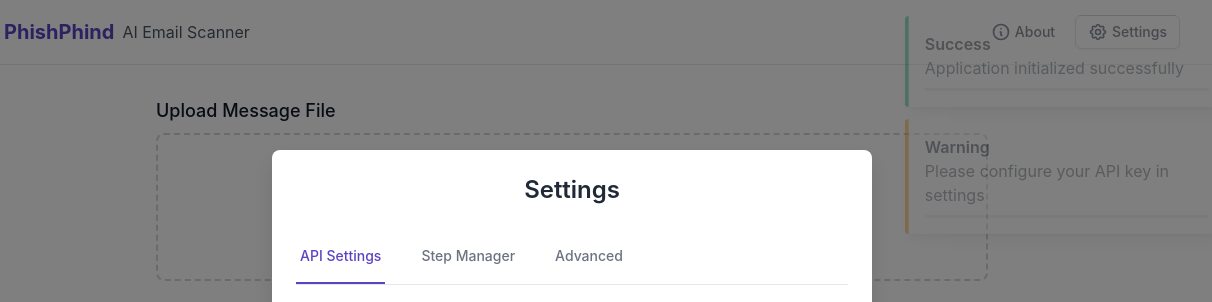
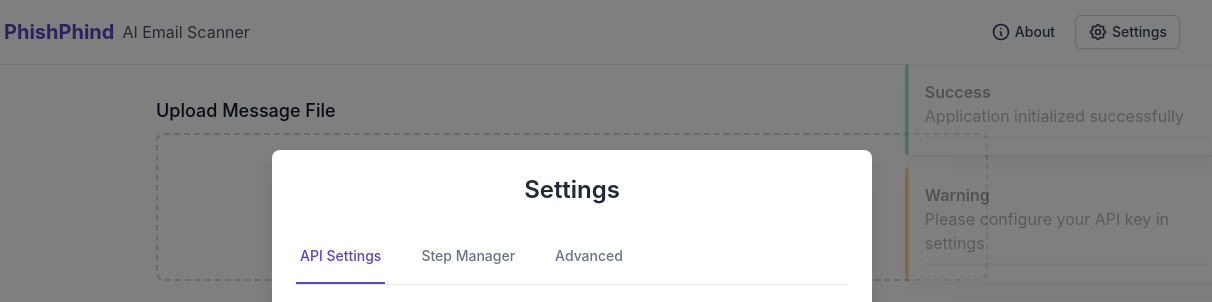
Before and after one commit to MitchBoss/PhishPhind-AI-Email-Scanner, a plain HTML site: page index.html in a window 1280 px wide. Shown: the top 302 px of the page, 68-1280 px from the left. Drawn offline with nearby package versions, Linux system fonts and the light colour scheme.

Commit message:
Lower notification container so it doesn't overlap the menu bar

```diff
--- a/index.html
+++ b/index.html
@@ -117,8 +117,8 @@
     </div>
   </nav>
 
-  <!-- Notification Container -->
-  <div id="notification-container" class="fixed top-4 right-4 z-50 w-80"></div>
+  <!-- Notification Container (moved lower) -->
+  <div id="notification-container" class="fixed top-16 right-4 z-50 w-80"></div>
 
   <!-- Modal Container - will be populated dynamically -->
   <div id="modalContainer" class="hidden"></div>
```
